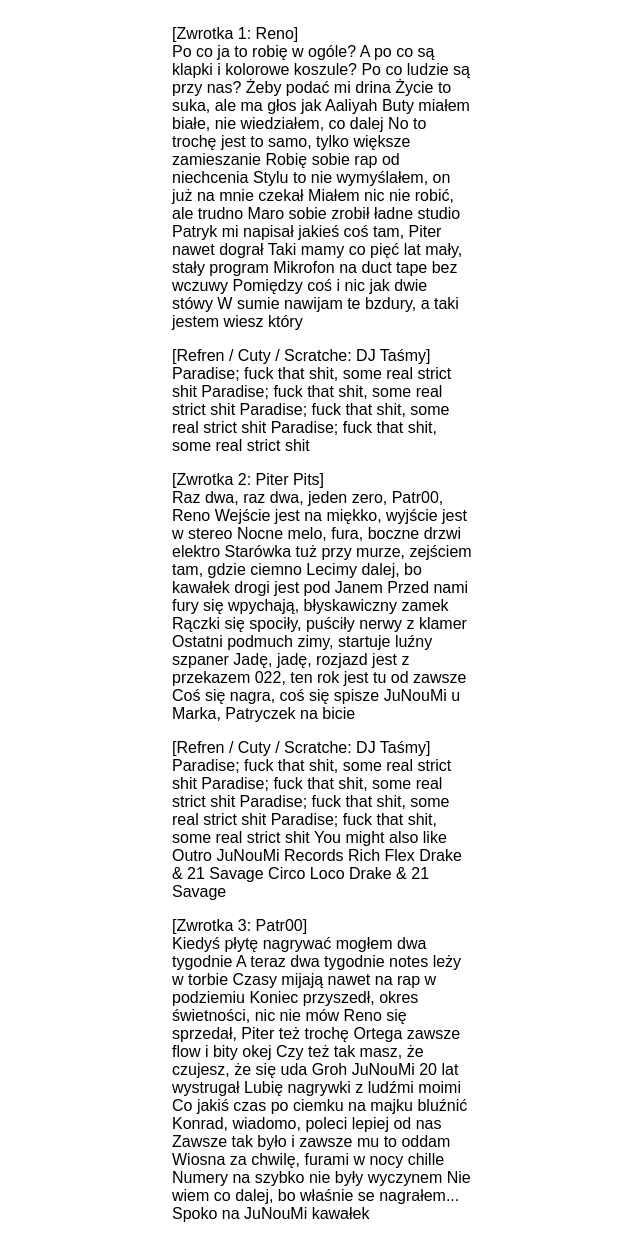
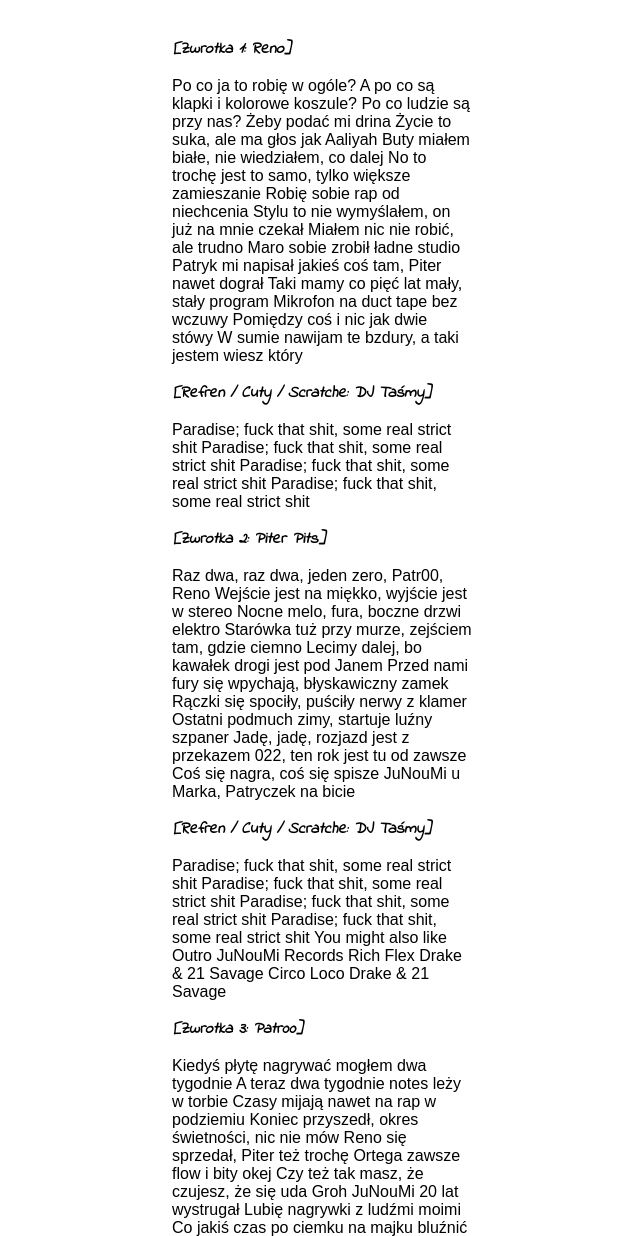
Before and after one commit to komendecka/learning-git-2, a plain HTML site: page index.html in a window 1280 px wide. Shown: the part 102-1338 px from the top of the page, without its empty margins (318-958 px from the left). Drawn offline with Linux system fonts and the light colour scheme.

Commit message:
Add style for line breaks, add fonts

```diff
--- a/index.html
+++ b/index.html
@@ -3,6 +3,9 @@
 <head>
     <meta charset="utf-8">
     <link rel="stylesheet" href="style.css">
+    <link rel="preconnect" href="https://fonts.googleapis.com">
+    <link rel="preconnect" href="https://fonts.gstatic.com" crossorigin>
+    <link href="https://fonts.googleapis.com/css2?family=Indie+Flower&display=swap" rel="stylesheet">
     <title>Piosenka</title>
 </head>
 <body>
@@ -14,8 +17,8 @@
 </header>
 <section class="container">
     <div>
-        <p>[Zwrotka 1: Reno]<br>
-            Po co ja to robię w ogóle?
+        <h3>[Zwrotka 1: Reno]</h3>
+        <p>Po co ja to robię w ogóle?
             A po co są klapki i kolorowe koszule?
             Po co ludzie są przy nas? Żeby podać mi drina
             Życie to suka, ale ma głos jak Aaliyah
@@ -30,13 +33,13 @@
             Mikrofon na duct tape bez wczuwy
             Pomiędzy coś i nic jak dwie stówy
             W sumie nawijam te bzdury, a taki jestem wiesz który</p>
-        <p>[Refren / Cuty / Scratche: DJ Taśmy]
-            Paradise; fuck that shit, some real strict shit
+        <h3>[Refren / Cuty / Scratche: DJ Taśmy]</h3>
+        <p>Paradise; fuck that shit, some real strict shit
             Paradise; fuck that shit, some real strict shit
             Paradise; fuck that shit, some real strict shit
             Paradise; fuck that shit, some real strict shit</p>
-        <p>[Zwrotka 2: Piter Pits]<br>
-            Raz dwa, raz dwa, jeden zero, Patr00, Reno
+        <h3>[Zwrotka 2: Piter Pits]</h3>
+        <p>Raz dwa, raz dwa, jeden zero, Patr00, Reno
             Wejście jest na miękko, wyjście jest w stereo
             Nocne melo, fura, boczne drzwi elektro
             Starówka tuż przy murze, zejściem tam, gdzie ciemno
@@ -48,8 +51,8 @@
             022, ten rok jest tu od zawsze
             Coś się nagra, coś się spisze
             JuNouMi u Marka, Patryczek na bicie</p>
-        <p>[Refren / Cuty / Scratche: DJ Taśmy]<br>
-            Paradise; fuck that shit, some real strict shit
+        <h3>[Refren / Cuty / Scratche: DJ Taśmy]</h3>
+        <p> Paradise; fuck that shit, some real strict shit
             Paradise; fuck that shit, some real strict shit
             Paradise; fuck that shit, some real strict shit
             Paradise; fuck that shit, some real strict shit
@@ -60,8 +63,8 @@
             Drake & 21 Savage
             Circo Loco
             Drake & 21 Savage</p>
-        <p>[Zwrotka 3: Patr00]<br>
-            Kiedyś płytę nagrywać mogłem dwa tygodnie
+        <h3>[Zwrotka 3: Patr00]</h3>
+        <p>Kiedyś płytę nagrywać mogłem dwa tygodnie
             A teraz dwa tygodnie notes leży w torbie
             Czasy mijają nawet na rap w podziemiu
             Koniec przyszedł, okres świetności, nic nie mów
@@ -77,8 +80,8 @@
             Numery na szybko nie były wyczynem
             Nie wiem co dalej, bo właśnie se nagrałem...
             Spoko na JuNouMi kawałek</p>
-        <p>[Refren / Cuty / Scratche: DJ Taśmy]<br>
-            Paradise; fuck that shit, some real strict shit
+        <h3>[Refren / Cuty / Scratche: DJ Taśmy]</h3>
+        <p>Paradise; fuck that shit, some real strict shit
             Paradise; fuck that shit, some real strict shit
             Paradise; fuck that shit, some real strict shit
             Paradise; fuck that shit, some real strict shit
--- a/style.css
+++ b/style.css
@@ -4,7 +4,15 @@
     margin: 0 auto;
     font-family: sans-serif;
 }
+
 h1 {
+    font-family: Indie Flower;
     text-align: center;
     font-size: 40px;
 }
+
+h3{
+    font-family: Indie Flower;
+    font-size: 16px;
+    font-style: italic;
+}
```
